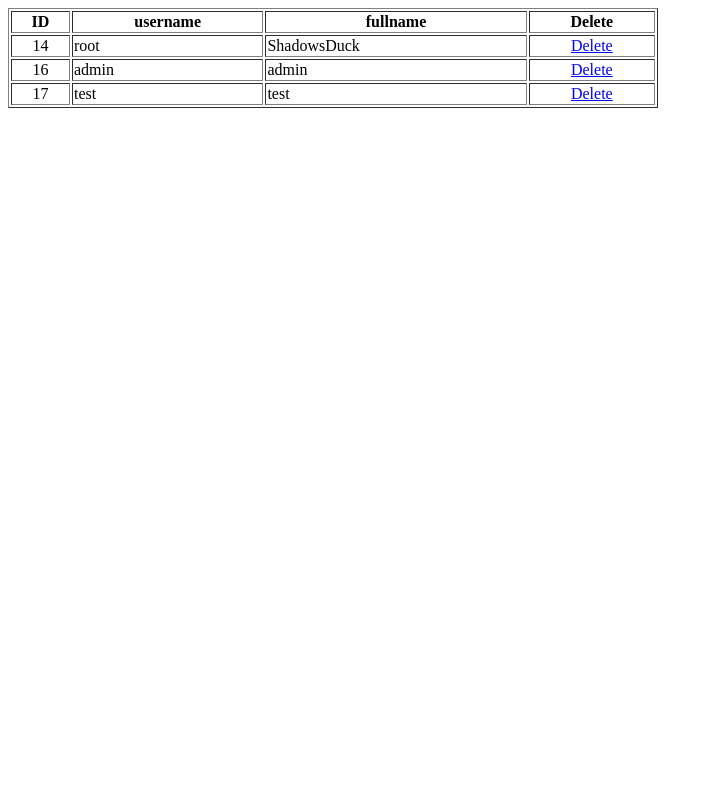
After one commit to ShadowsDuck/LazadoProject, a PHP site: page /LazadoProject/userDelList.php in a window 1280 px wide. The commit adds this page. Shown: the whole page, without its empty margins (0-713 px from the left). Run offline with PHP 8.4, Linux system fonts and the light colour scheme; data comes from the database, SQL or seed files in the repository.

```diff
--- a/admin/add_admin.php
+++ b/admin/add_admin.php
@@ -1,4 +1,5 @@
 <?php
+session_start();
 include('../config.php');
 
 $username = mysqli_real_escape_string($conn, $_POST['username']);
--- a/admin/manage_admin.php
+++ b/admin/manage_admin.php
@@ -77,7 +77,7 @@
                         <td>
                             <!-- <a href="#" class="btn btn-info btn-sm view_admin"> View </a> -->
                             <a href="#" class="btn btn-success btn-sm ms-2 update_admin"> Update </a>
-                            <a href="<?php echo "{$base_url}/admin/delete_admin.php?id={$id}"; ?>" class="btn btn-danger btn-sm ms-2 delete_admin"> Delete </a>
+                            <a href="<?php echo "{$base_url}/admin/del_admin.php?id={$id}"; ?>" class="btn btn-danger btn-sm ms-2 delete_admin"> Delete </a>
                         </td>
                     </tr>
                 <?php
--- /dev/null
+++ b/userDelList.php
@@ -0,0 +1,85 @@
+<html>
+
+<head>
+    <title>Customer Delete</title>
+</head>
+
+<body>
+
+    <?php
+
+    ini_set('display_errors', 1);
+
+    error_reporting(~0);
+
+    $serverName = "localhost";
+
+    $userName = "root";
+
+    $userPassword = "";
+
+    $dbName = "lazado";
+
+    $conn = mysqli_connect($serverName, $userName, $userPassword, $dbName);
+
+    $sql = "SELECT * FROM users";
+
+    $query = mysqli_query($conn, $sql); ?>
+
+    <table width="650" border="1">
+
+        <tr>
+
+            <th>
+                <div align="center">ID </div>
+            </th>
+
+            <th>
+                <div align="center">username </div>
+            </th>
+
+            <th>
+                <div align="center">fullname </div>
+            </th>
+
+            <th>
+                <div align="center">Delete </div>
+            </th>
+
+        </tr>
+        <?php
+
+        while ($result = mysqli_fetch_array($query, MYSQLI_ASSOC)) {
+
+            ?>
+
+            <tr>
+
+                <td><div align="center"><?php echo $result["id"]; ?></div></td>
+
+                <td><?php echo $result["username"]; ?></td>
+
+                <td><?php echo $result["fullname"]; ?></td>
+
+                <td align="center"><a
+                        href="JavaScript:if(confirm('Confirm Delete?')==true){window.location='userDel.php?CusID=<?php echo $result["id"]; ?>';}">Delete</a>
+                </td>
+            </tr>
+
+            <?php
+
+        }
+
+        ?>
+
+    </table>
+
+    <?php
+
+    mysqli_close($conn);
+
+    ?>
+
+</body>
+
+</html>
```
Also changed, not shown: admin/del_admin.php (added, +14 -0 lines), userDel.php (added, +47 -0 lines).
